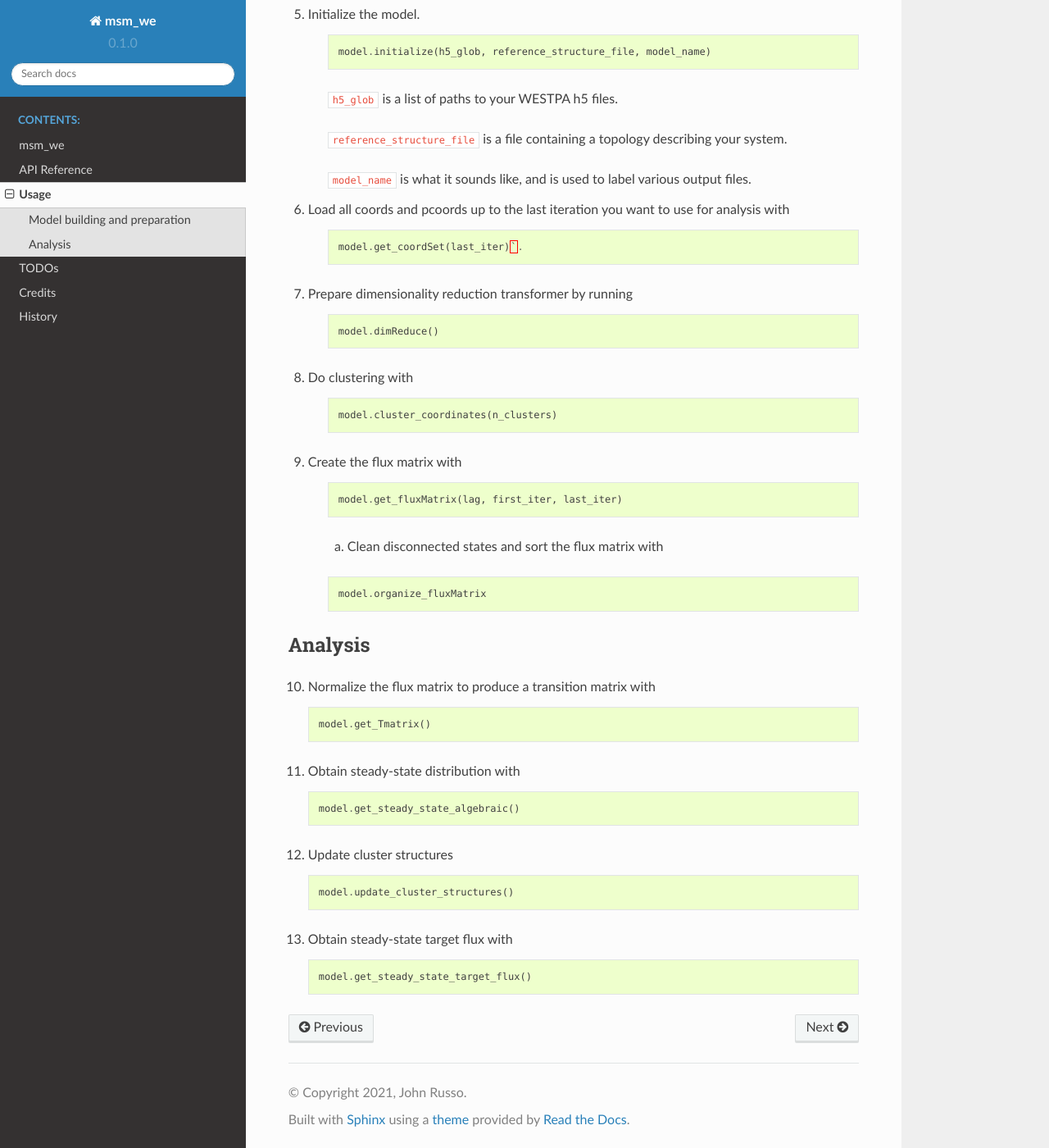
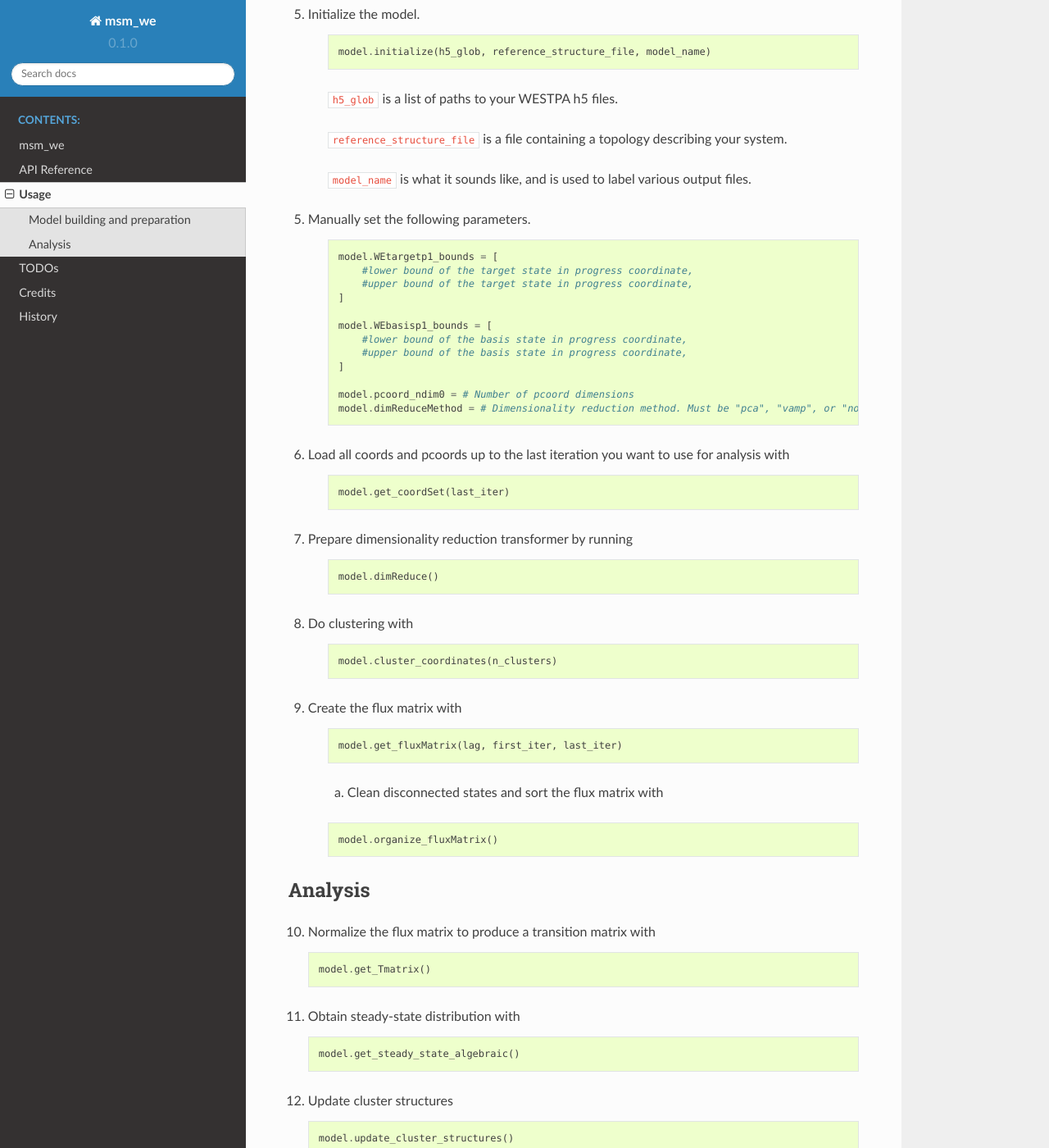
Before and after one commit to jdrusso/msm_we, a Sphinx documentation site: the page built from docs/usage.rst, in a window 1280 px wide and 1400 px high, scrolled down 937 px. Shown: the whole window at 82% size. Built offline with Sphinx 7.4.7 and the Read the Docs theme 2.0.0, drawn with Linux system fonts in a browser that asks for light colours.

Commit message:
Added important parameters to tutorial

```diff
--- a/docs/usage.rst
+++ b/docs/usage.rst
@@ -57,11 +57,29 @@ Model building and preparation
 
     :code:`model_name` is what it sounds like, and is used to label various output files.
 
+5. Manually set the following parameters.
+
+    .. code-block:: python
+
+        model.WEtargetp1_bounds = [
+            #lower bound of the target state in progress coordinate,
+            #upper bound of the target state in progress coordinate,
+        ]
+
+        model.WEbasisp1_bounds = [
+            #lower bound of the basis state in progress coordinate,
+            #upper bound of the basis state in progress coordinate,
+        ]
+
+        model.pcoord_ndim0 = # Number of pcoord dimensions
+        model.dimReduceMethod = # Dimensionality reduction method. Must be "pca", "vamp", or "none"
+
+
 6. Load all coords and pcoords up to the last iteration you want to use for analysis with
 
     .. code-block:: python
 
-        model.get_coordSet(last_iter)`.
+        model.get_coordSet(last_iter)
 
 7. Prepare dimensionality reduction transformer by running
 
@@ -85,7 +103,7 @@ Model building and preparation
 
     .. code-block:: python
 
-        model.organize_fluxMatrix
+        model.organize_fluxMatrix()
 
 Analysis
 --------
```
